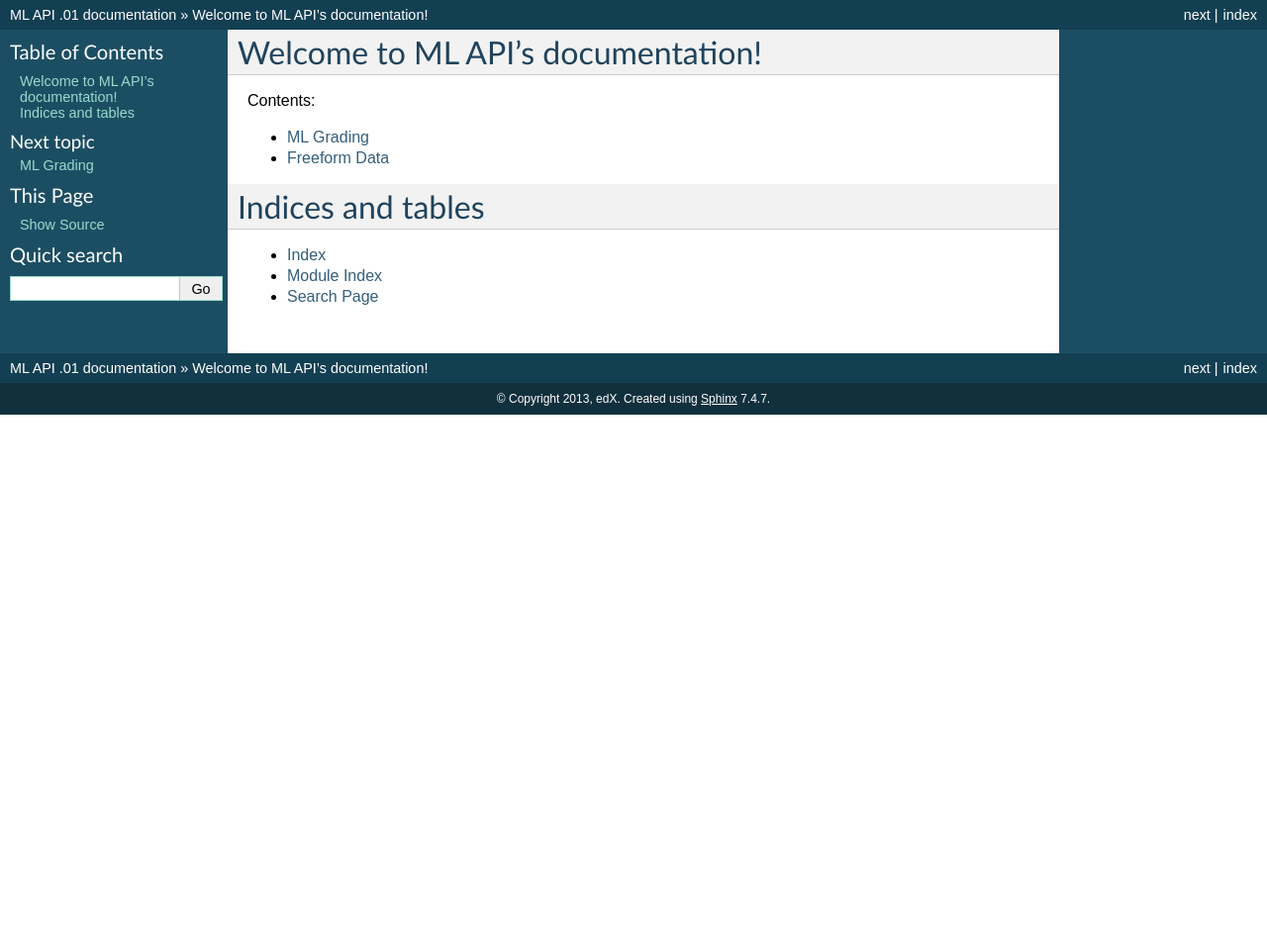
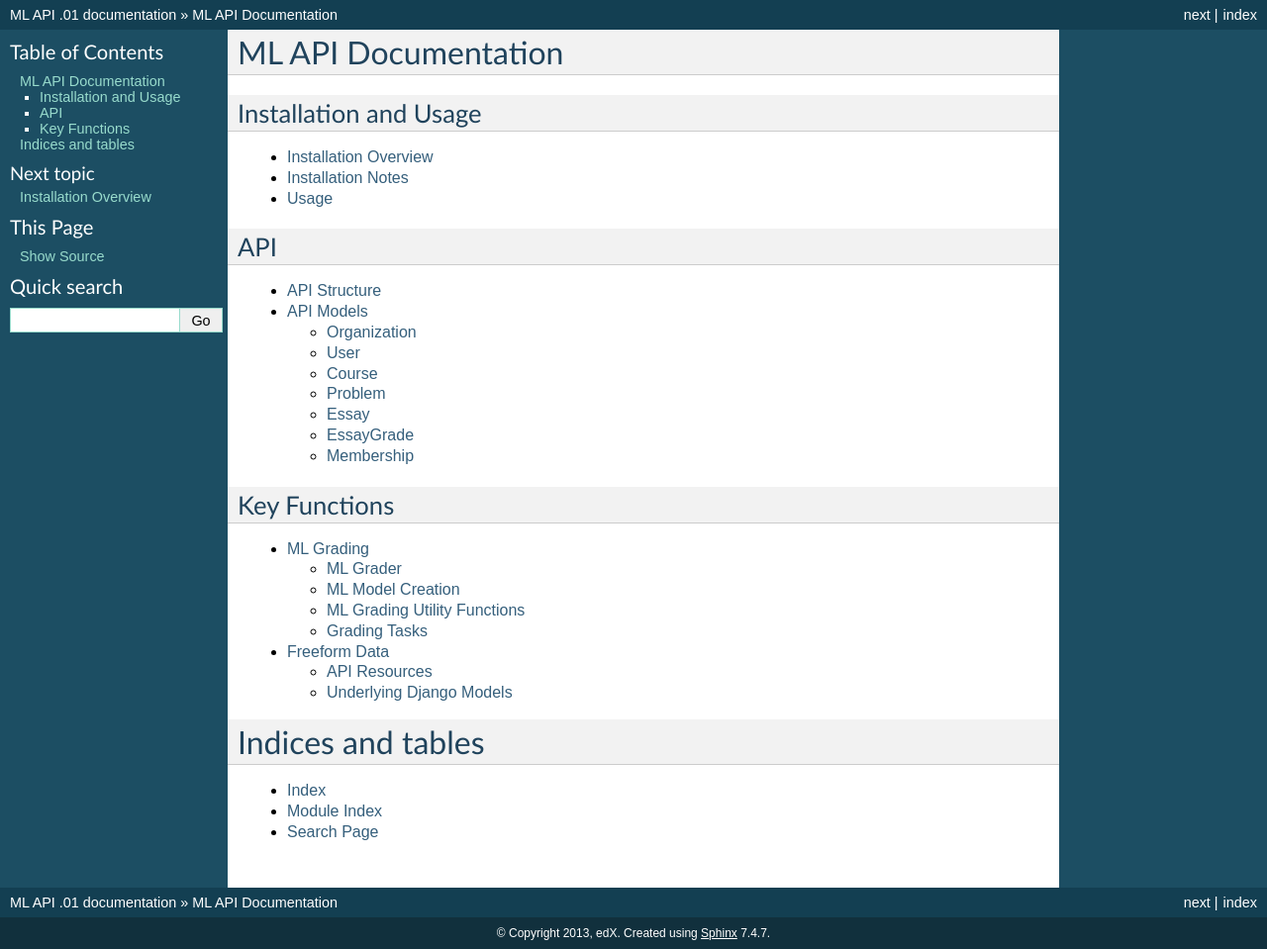
Before and after one commit to vdt/ml-service-api, a Sphinx documentation site: the page built from docs/index.rst, in a window 1280 px wide. Shown: the whole page at 99% size. Built offline with Sphinx 7.4.7, drawn with Linux system fonts in a browser that asks for light colours; formulas are drawn with MathJax 3; before the commit the page ends 900 px from its top, so only the background shows below that.

Commit message:
Update documentation structure and location

```diff
--- a/documentation/api/api_structure.md
+++ b/docs/api/api_structure.rst
@@ -1,3 +1,4 @@
+=================================================
 API Structure
 =================================================
 The API is structured around Django models.  Tastypie abstracts the API into model resources.  These resources allow
--- a/docs/freeform_data.rst
+++ b/docs/freeform_data.rst
@@ -2,8 +2,12 @@
 Freeform Data
 ##############
 
+API Resources
+-----------------------------
 .. :automodule:: freeform_data.api
     :members:
 
+Underlying Django Models
+------------------------------
 .. :automodule:: freeform_data.models
     :members:
--- a/docs/index.rst
+++ b/docs/index.rst
@@ -3,11 +3,28 @@
    You can adapt this file completely to your liking, but it should at least
    contain the root `toctree` directive.
 
-Welcome to ML API's documentation!
+ML API Documentation
 ==================================
 
-Contents:
+Installation and Usage
+---------------------------------
+.. toctree::
+   :maxdepth: 2
 
+   installation/installation_overview
+   installation/install_notes
+   installation/usage
+
+API
+---------------------------------
+.. toctree::
+   :maxdepth: 2
+
+   api/api_structure
+   api/api_models
+
+Key Functions
+---------------------------------
 .. toctree::
    :maxdepth: 2
 
--- /dev/null
+++ b/docs/installation/usage.rst
@@ -0,0 +1,18 @@
+==================================
+Usage
+==================================
+You will need to run both the API server, and the celery backend to process tasks.
+
+1. python manage.py runserver 127.0.0.1:9000
+2. python manage.py celeryd -B --settings=ml_service_api.settings --pythonpath=DIR WHERE YOU CLONED REPO  --loglevel=debug
+
+After that, you will able to interact with the API by going to http://127.0.0.1:9000/essay_site/api/v1/?format=json .
+This will show you all of the API endpoints.
+
+In order to begin, you will first have to create a user.
+You can use http://127.0.0.1:9000/essay_site/api/v1/createuser/ to do this.
+Just POST a JSON data dictionary containing the keys username and password (ie {"username" : "user", "password" : "pass"}
+The postman add-on for Chrome is highly recommended to do this.
+
+Once you create a user, you will be able to interact with the various API resources.  I will get into how they
+are organized below.
--- a/docs/ml_grading.rst
+++ b/docs/ml_grading.rst
@@ -2,15 +2,22 @@
 ML Grading
 ##############
 
-
+ML Grader
+-------------------------------------
 .. automodule:: ml_grading.ml_grader
    :members:
 
+ML Model Creation
+--------------------------------------
 .. automodule:: ml_grading.ml_model_creation
     :members:
 
+ML Grading Utility Functions
+--------------------------------------
 .. automodule:: ml_grading.ml_grading_util
    :members:
 
+Grading Tasks
+--------------------------------------
 .. automodule:: ml_grading.tasks
     :members:
```
Also changed, not shown: README.md (+2 -56 lines), docs/api/api_models.rst (renamed from documentation/api/api_models.md, +15 -7 lines), docs/installation/install_notes.rst (added, +9 -0 lines), docs/installation/installation_overview.rst (added, +24 -0 lines), documentation/installation/install_notes.md (deleted, +0 -7 lines).
